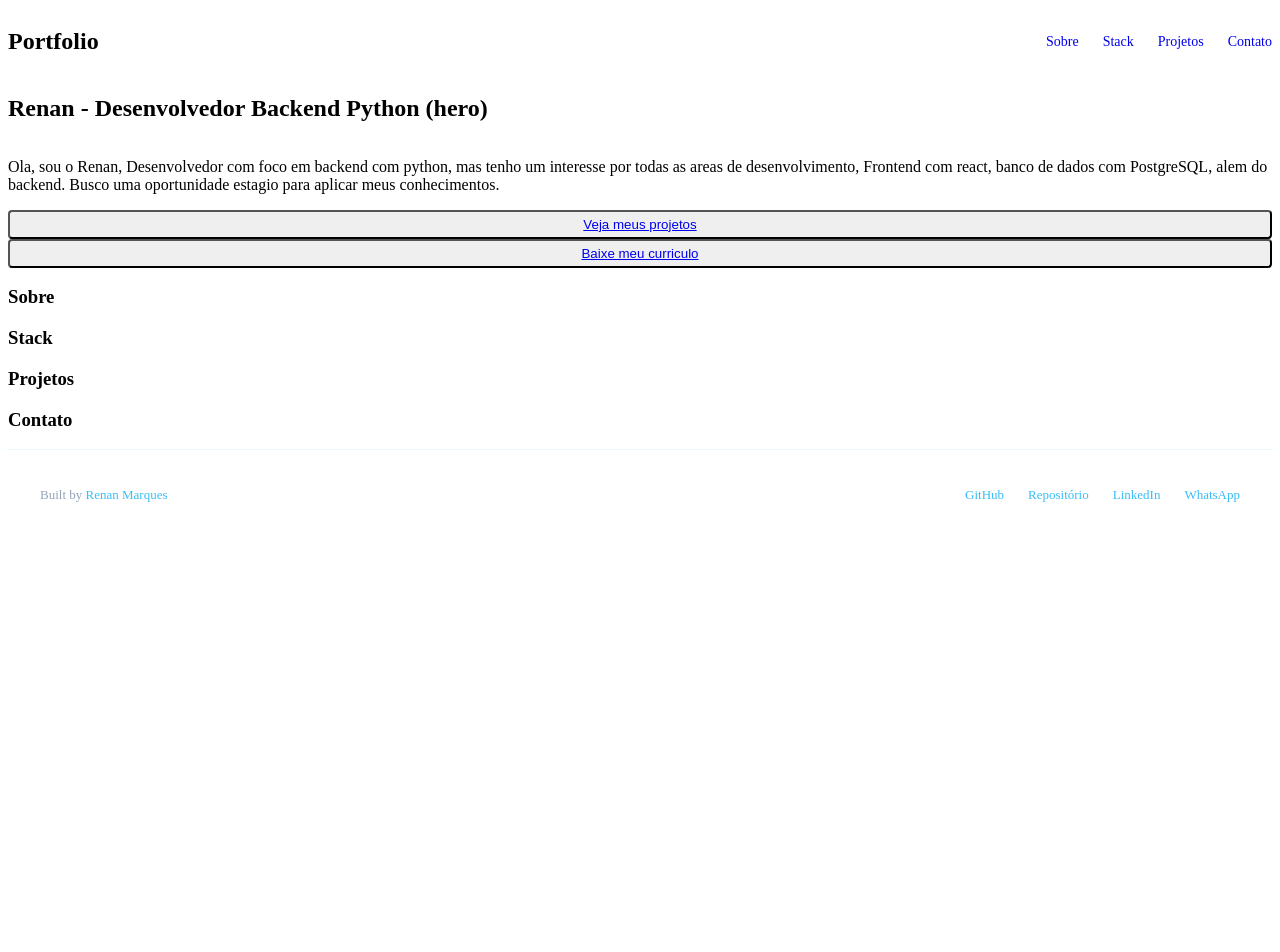
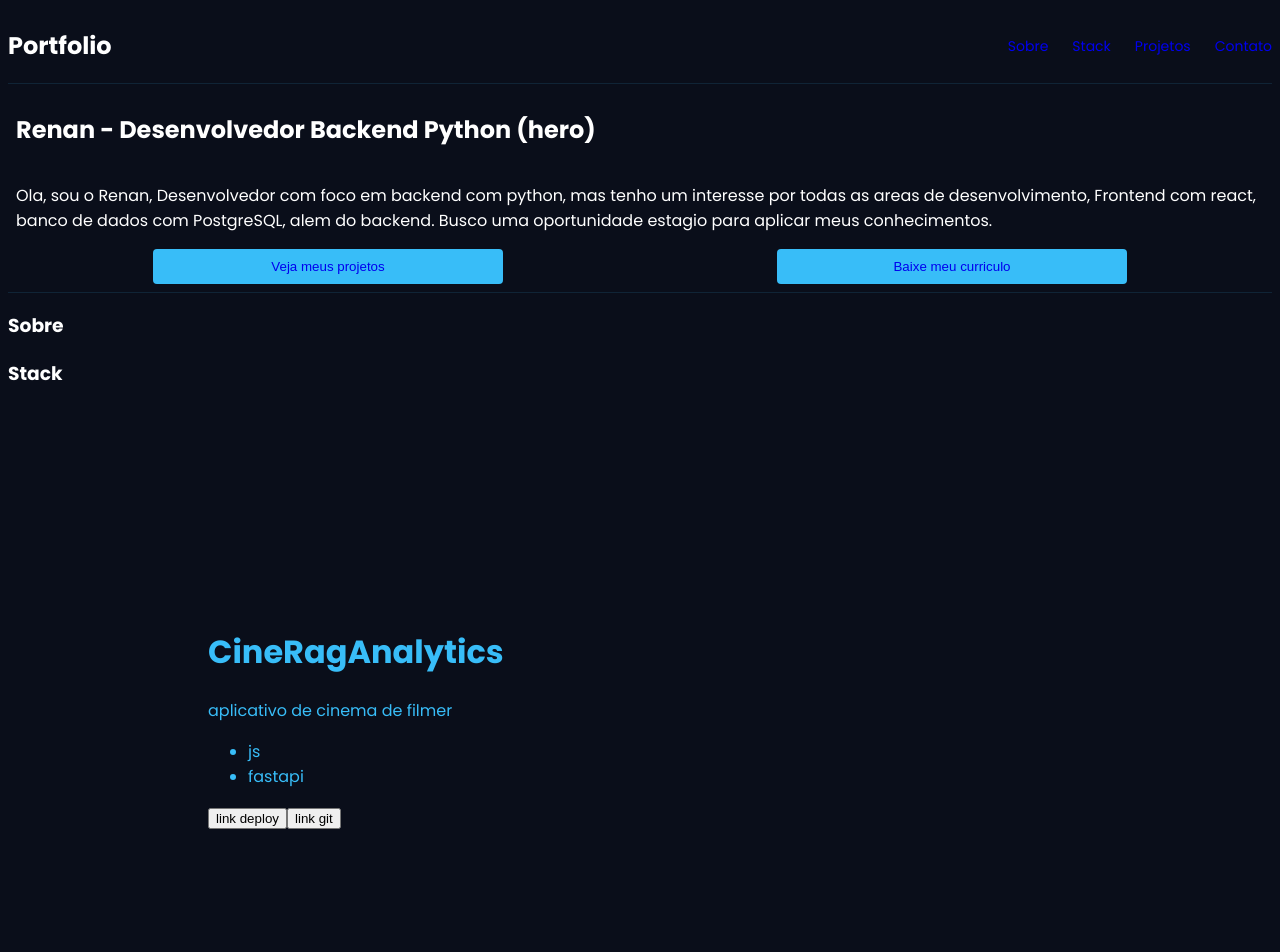
Before and after one commit to Renanmrqs/portfolio, a React (Vite) app: page / in a window 1280 px wide. Shown: the top 952 px of the page. Before the commit the page ends 800 px from the top, so only its background shows below. Built offline with nearby package versions, Linux system fonts and the light colour scheme.

Commit message:
iniciando estilizacao dos projetos

```diff
--- a/index.html
+++ b/index.html
@@ -1,6 +1,9 @@
 <!doctype html>
 <html lang="en">
   <head>
+    <link rel="preconnect" href="https://fonts.googleapis.com">
+    <link rel="preconnect" href="https://fonts.gstatic.com" crossorigin>
+    <link href="https://fonts.googleapis.com/css2?family=Inter:ital,opsz,wght@0,14..32,100..900;1,14..32,100..900&family=Poppins:ital,wght@0,100;0,200;0,300;0,400;0,500;0,600;0,700;0,800;0,900;1,100;1,200;1,300;1,400;1,500;1,600;1,700;1,800;1,900&family=Roboto:ital,wght@0,100..900;1,100..900&display=swap" rel="stylesheet">
     <meta charset="UTF-8" />
     <meta name="viewport" content="width=device-width, initial-scale=1.0" />
     <title>portfolio</title>
--- a/src/App.jsx
+++ b/src/App.jsx
@@ -8,12 +8,25 @@ import Hero from './Hero'
 
 function App() {
   return (
-    <div>
+    <div className='main'>
     <Header />
     <Hero />
     <About />
     <Stack />
-    <Projects />
+    <Projects
+    project_name="CineRagAnalytics"
+    project_description="aplicativo de cinema de filmer"
+    git_link="link git"
+    project_link="link deploy"
+    stack={["js", "fastapi"]}
+    />
+    <Projects
+    project_name="SentimentAI"
+    project_description="api de sentimento de filme"
+    git_link="link git"
+    project_link="link deploy"
+    stack={["python", "scikitlearn"]}
+    />
     <Contact />
     <Footer />
     </div>
--- a/src/Hero.jsx
+++ b/src/Hero.jsx
@@ -7,9 +7,10 @@ function Hero() {
                 aplicar meus conhecimentos.
             </p>
 
-            <button className="btn-projects"> <a href="#projects">Veja meus projetos</a> </button>
-            <button className="btn-cv"> <a href="/public" download="curriculo_renan.pdf" >Baixe meu curriculo</a> </button>
-
+            <div className="hero-btn">
+                <button className="btn-projects"> <a href="#projects">Veja meus projetos</a> </button>
+                <button className="btn-cv"> <a href="/public" download="curriculo_renan.pdf" >Baixe meu curriculo</a> </button>
+            </div>
 
 
         </div>
--- a/src/Projects.jsx
+++ b/src/Projects.jsx
@@ -1,6 +1,22 @@
-function Projects() {
+function Projects({project_name, project_description, git_link, project_link, stack}) {
+    const listStack = stack.map(stack => <li>{stack}</li>)
     return (
-        <h3>Projetos</h3>
+        <div className="project-card">
+            <h1 className="project-tittle">{project_name}</h1>
+                <p className="project-description">
+                    {project_description}
+                </p>
+
+                <div className="project-stack">
+                    <ul>
+                        {listStack}
+                    </ul>
+                </div>
+                    <div className="project-btn">
+                        <button className="project-link">{project_link}</button>
+                        <button className="project-git">{git_link}</button>
+                    </div>
+        </div>
     )
 }
 
--- a/style/style.css
+++ b/style/style.css
@@ -1,3 +1,14 @@
+body {
+    background-color: #0a0e1a;
+    font-family: "Poppins", sans-serif;
+    overflow-x: hidden;
+    min-height: 100vh;
+    color: white;
+
+}
+
+
+
 /* nav bar */
 
 .nav {
@@ -6,6 +17,7 @@
     align-items: center;
     max-width: 1600px;
     margin: 0 auto;
+    border-bottom: 1px solid #38bdf820;
 }
 
 .nav-tittle {
@@ -28,17 +40,42 @@
 /* hero */
 
 .hero {
-    display: grid;
+    display: flex;
+    flex-direction: column;
+    padding: 8px;
+    border-bottom: 1px solid #38bdf820;
+}
+
+.hero-btn{
+   display: flex;
+   flex-direction: row;
+}
+
+.btn-projects a, .btn-cv a {
+    text-decoration: none;
 }
 
 .btn-projects {
-    padding: 5px 10px;
+    background-color: #38bdf8;
+    padding: 10px 25px;
     border-radius: 4px;
+    border: none;
+    cursor: pointer;
+    font-weight: 500px;
+    margin: auto;
+    width: 350px;
 }
 
+
 .btn-cv {
-    padding: 5px 10px;
+    background-color: #38bdf8;
+    padding: 10px 25px;
     border-radius: 4px;
+    border: none;
+    cursor: pointer;
+    font-weight: 500px;
+    margin: auto;
+    width: 350px;
 }
 
 /* footer  */
@@ -63,3 +100,14 @@
     display: flex;
     gap: 24px;
 }
+
+/* card de projetos */
+
+.project-card {
+    flex-wrap: nowrap;
+    border-radius: 5px;
+    color: #38bdf8;
+    border-radius: 10px;
+
+    padding: 200px 200px;
+}
```
